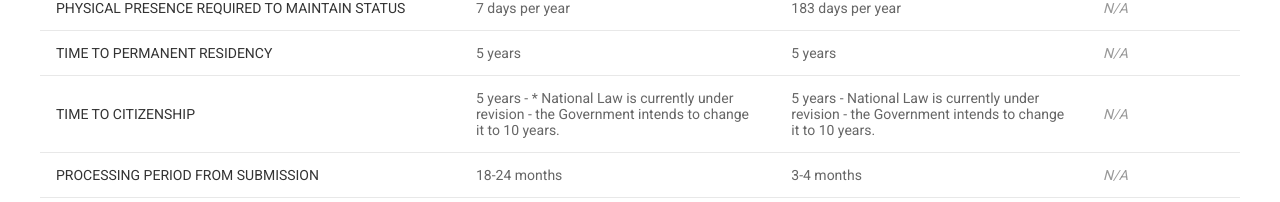
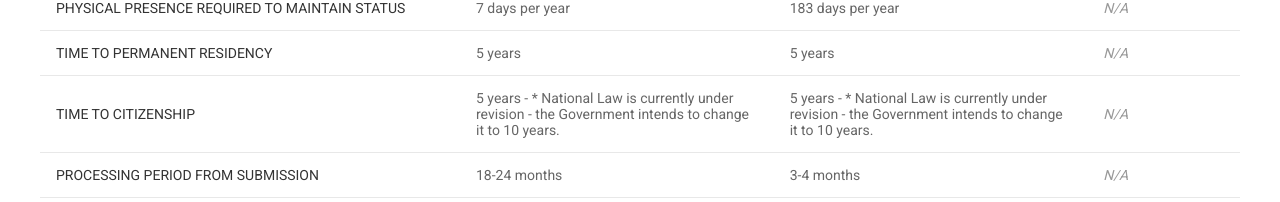
Before and after one commit to jrodriguesgcs/gcs-comparison-table, a React (Create React App) app: page / in a window 1280 px wide. Shown: the part 580-782 px from the top of the page. Built offline with nearby package versions, Linux system fonts and the light colour scheme.

Commit message:
Update App.js

```diff
--- a/src/App.js
+++ b/src/App.js
@@ -751,7 +751,7 @@ const ProgramComparisonTable = () => {
     "Portugal D7 Visa": {
       "PHYSICAL PRESENCE REQUIRED TO MAINTAIN STATUS": "183 days per year",
       "TIME TO PERMANENT RESIDENCY": "5 years",
-      "TIME TO CITIZENSHIP": "5 years - National Law is currently under revision - the Government intends to change it to 10 years.",
+      "TIME TO CITIZENSHIP": "5 years - * National Law is currently under revision - the Government intends to change it to 10 years.",
       "PROCESSING PERIOD FROM SUBMISSION": "3-4 months",
       "MANDATORY VISIT TO THE COUNTRY": "Yes",
       "VISIT THE COUNTRY FOR BIOMETRICS": "Yes",
```
